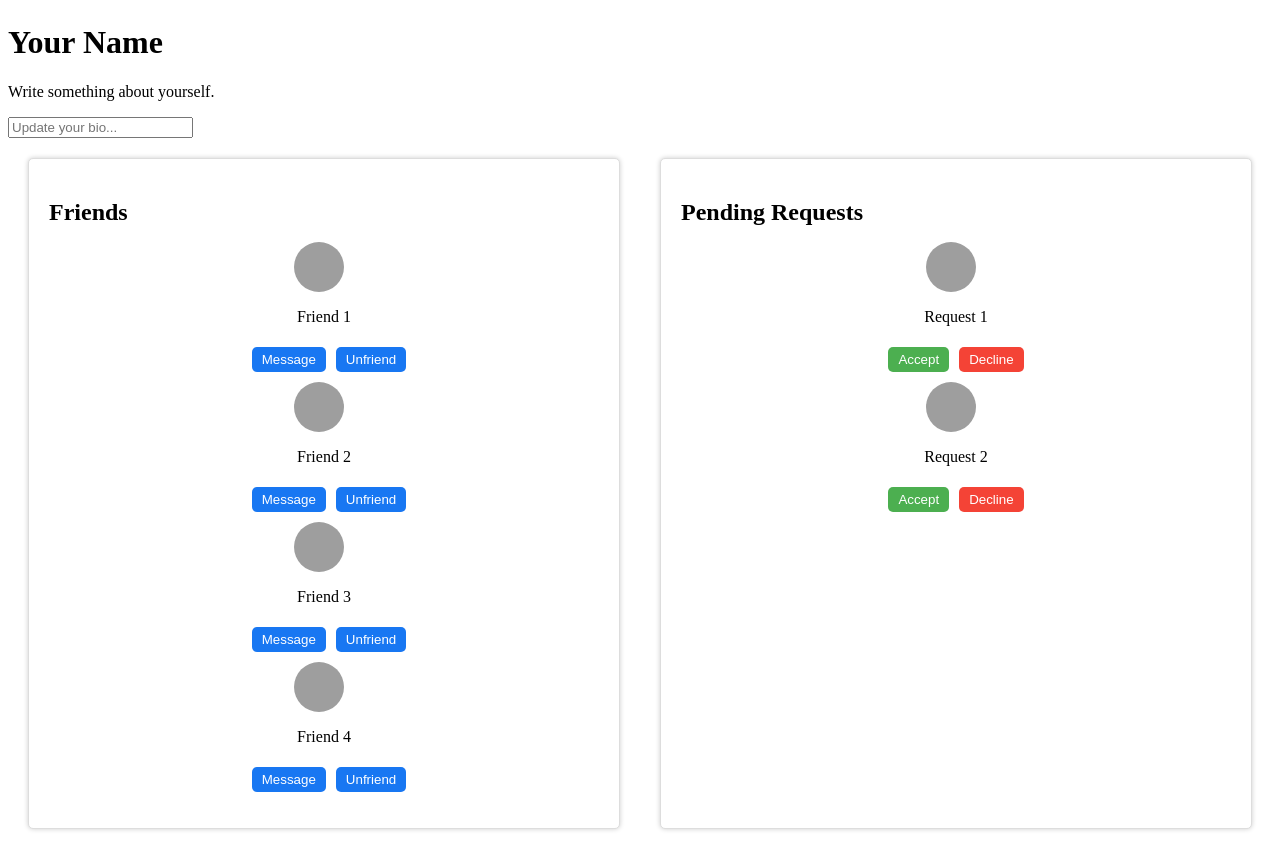
After one commit to Tirian33/facebook_like, a Flask app: template templates/friends.html in a window 1280 px wide. The commit adds this page. Shown: the part 613-1470 px from the top of the page. Run offline with Flask 3, Linux system fonts and the light colour scheme; the template is opened without the code that fills it, so the values that code supplies are empty; parts of the project's set-up code (start-up, migrations or seed data) failed here and were passed over; grey boxes are pictures that could not be loaded.

Commit message:
signup and friends pages

```diff
--- /dev/null
+++ b/templates/friends.css
@@ -0,0 +1,130 @@
+
+.content-container {
+    display: flex;
+    justify-content: space-between;
+}
+.friends-container {
+    flex: 1;
+    background-color: #ffffff;
+    padding: 20px;
+    border: 1px solid #ddd;
+    border-radius: 5px;
+    margin: 20px;
+    box-shadow: 0 0 5px rgba(0, 0, 0, 0.2);
+}
+
+
+.friends-header {
+    font-size: 24px;
+    margin-bottom: 10px;
+}
+
+
+.friends-list {
+    list-style-type: none;
+    padding: 0;
+}
+
+.friends-list li {
+    display: flex;
+    align-items: center;
+    margin-bottom: 10px;
+    flex-direction: column;
+}
+
+.friends-list img {
+    width: 50px;
+    height: 50px;
+    border-radius: 50%;
+    margin-right: 10px;
+}
+
+.friends-list p {
+    font-size: 16px;
+}
+
+.friend-buttons {
+    display: flex;
+    justify-content: space-between;
+    margin-top: 5px;
+}
+
+.message-button,
+.unfriend-button {
+    padding: 5px 10px;
+    background-color: #1877f2; /* Facebook blue */
+    color: #ffffff;
+    border: none;
+    border-radius: 5px;
+    cursor: pointer;
+    transition: background-color 0.3s ease;
+    margin-left: 10px;
+}
+
+.message-button:hover,
+.unfriend-button:hover {
+    background-color: #1659a3; /* Darker blue on hover */
+}
+
+.pending-requests-container {
+    flex: 1;
+    background-color: #ffffff;
+    padding: 20px;
+    border: 1px solid #ddd;
+    border-radius: 5px;
+    margin: 20px;
+    box-shadow: 0 0 5px rgba(0, 0, 0, 0.2);
+}
+
+.pending-requests-header {
+    font-size: 24px;
+    margin-bottom: 10px;
+}
+
+.pending-requests-list {
+    list-style-type: none;
+    padding: 0;
+}
+
+.pending-requests-list li {
+    display: flex;
+    align-items: center;
+    margin-bottom: 10px;
+    flex-direction: column;
+}
+
+.pending-requests-list img {
+    width: 50px;
+    height: 50px;
+    border-radius: 50%;
+    margin-right: 10px;
+}
+
+.pending-requests-list p {
+    font-size: 16px;
+}
+
+.request-buttons {
+    display: flex;
+    justify-content: space-between;
+    margin-top: 5px;
+}
+
+.accept-request-button, .decline-request-button {
+    padding: 5px 10px;
+    background-color: #4caf50; /* Green for Accept */
+    color: #ffffff;
+    border: none;
+    border-radius: 5px;
+    cursor: pointer;
+    transition: background-color 0.3s ease;
+}
+
+.decline-request-button {
+    background-color: #f44336; /* Red for Decline */
+    margin-left: 10px;
+}
+
+.accept-request-button:hover, .decline-request-button:hover {
+    filter: brightness(0.8);
+}
--- /dev/null
+++ b/templates/friends.html
@@ -0,0 +1,83 @@
+<!DOCTYPE html>
+<html lang="en">
+<head>
+    <meta charset="UTF-8">
+    <meta name="viewport" content="width=device-width, initial-scale=1.0">
+    <title>My Facebook-Like Page</title>
+    <link rel="stylesheet" href="friends.css">
+</head>
+<body>
+    <header class="cover-photo">
+        <img src="cover.jpg" alt="Cover Photo">
+    </header>
+    <div class="profile-container">
+        <img class="profile-picture" src="profile.jpg" alt="Profile Picture">
+        <h1 class="profile-name">Your Name</h1>
+        <p class="profile-bio">Write something about yourself.</p>
+        <input type="text" id="bio-input" placeholder="Update your bio...">
+
+    </div>
+    <div class="content-container">
+    <div class="friends-container">
+        <h2 class="friends-header">Friends</h2>
+        <ul class="friends-list">
+            <li>
+                <img src="friend1.jpg" alt="Friend 1">
+                <p>Friend 1</p>
+                <div class="friend-buttons">
+                <button class="message-button">Message</button>
+                    <button class="unfriend-button">Unfriend</button>
+                </div>
+            </li>
+            <li>
+                <img src="friend2.jpg" alt="Friend 2">
+                <p>Friend 2</p>
+                <div class="friend-buttons">
+                <button class="message-button">Message</button>
+                    <button class="unfriend-button">Unfriend</button>
+                </div>
+            </li>
+      <li>
+                <img src="friend1.jpg" alt="Friend 3">
+                <p>Friend 3</p>
+                <div class="friend-buttons">
+             <button class="message-button">Message</button>
+                    <button class="unfriend-button">Unfriend</button>
+                    </div>
+            </li>
+            <li>
+                <img src="friend2.jpg" alt="Friend 4">
+                <p>Friend 4</p>
+                <div class="friend-buttons">
+                <button class="message-button">Message</button>
+                    <button class="unfriend-button">Unfriend</button>
+                </div>
+            </li>
+            <!-- Add more friends as needed -->
+        </ul>
+    </div>
+    <div class="pending-requests-container">
+        <h2 class="pending-requests-header">Pending Requests</h2>
+        <ul class="pending-requests-list">
+            <li>
+                <img src="request1.jpg" alt="Request 1">
+                <p>Request 1</p>
+                <div class="request-buttons">
+                    <button class="accept-request-button">Accept</button>
+                    <button class="decline-request-button">Decline</button>
+                </div>
+            </li>
+            <li>
+                <img src="request2.jpg" alt="Request 2">
+                <p>Request 2</p>
+                <div class="request-buttons">
+                    <button class="accept-request-button">Accept</button>
+                    <button class="decline-request-button">Decline</button>
+                </div>
+            </li>
+            <!-- Add more pending requests as needed -->
+        </ul>
+    </div>
+  </div>
+</body>
+</html>
```
Also changed, not shown: templates/signup.css (added, +57 -0 lines), templates/signup.html (+11 -2 lines).
